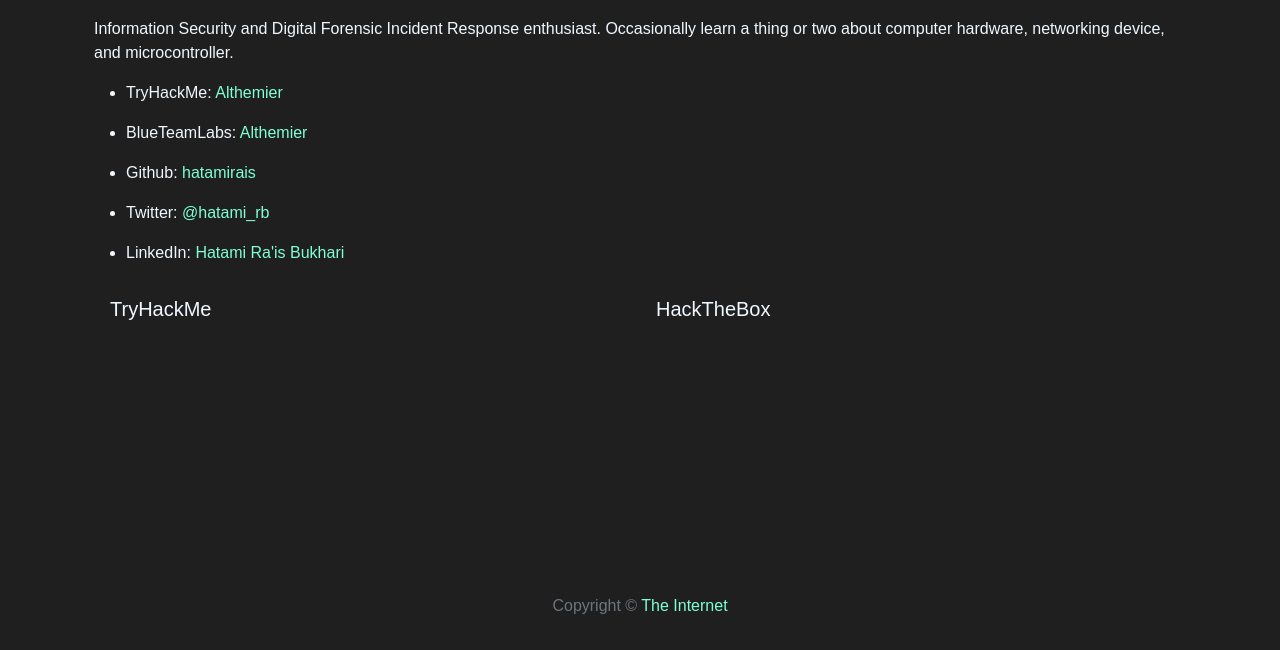
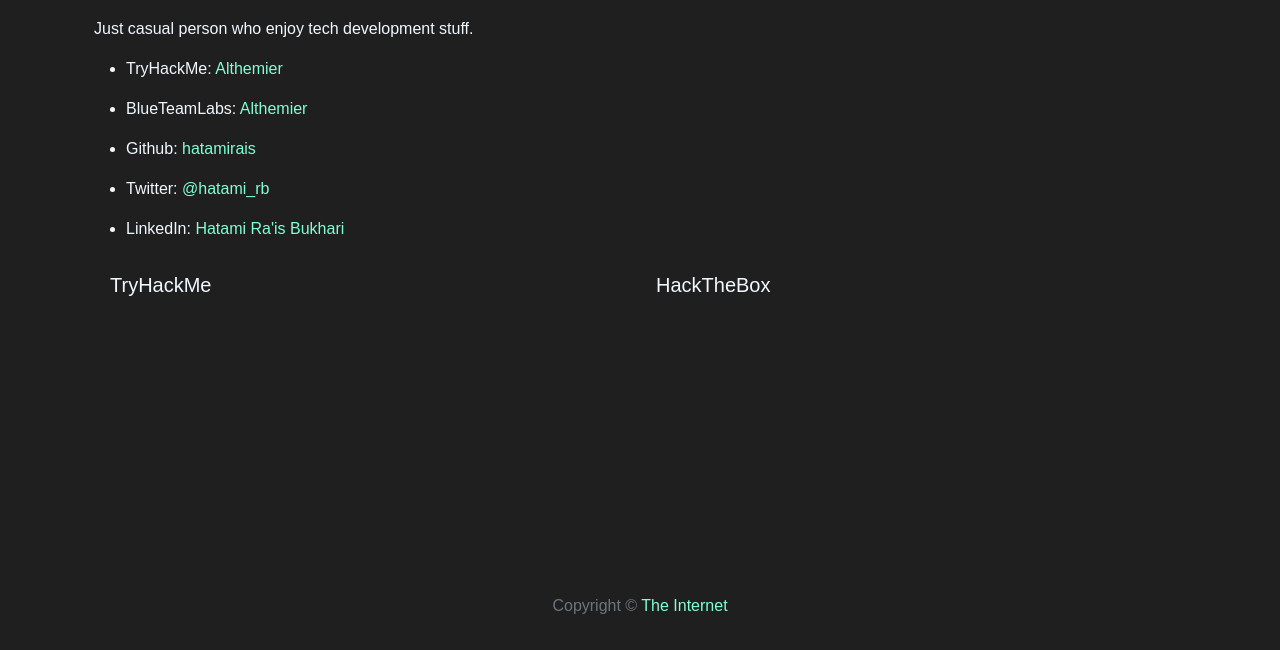
Before and after one commit to hatamirais/hatamirais.github.io, a plain HTML site: page source/profile.html in a window 1280 px wide. Shown: the part 150-800 px from the top of the page. Drawn offline with nearby package versions, Linux system fonts and the light colour scheme.

Commit message:
Update profile.html

```diff
--- a/source/profile.html
+++ b/source/profile.html
@@ -45,9 +45,7 @@
 
               <div class="text-break mt-4">
                 <p>
-                  Information Security and Digital Forensic Incident Response enthusiast.
-                  Occasionally learn a thing or two about computer hardware, networking device,
-                  and microcontroller.
+                  Just casual person who enjoy tech development stuff.
                 </p>
                 <ul>
                   <li>
```
